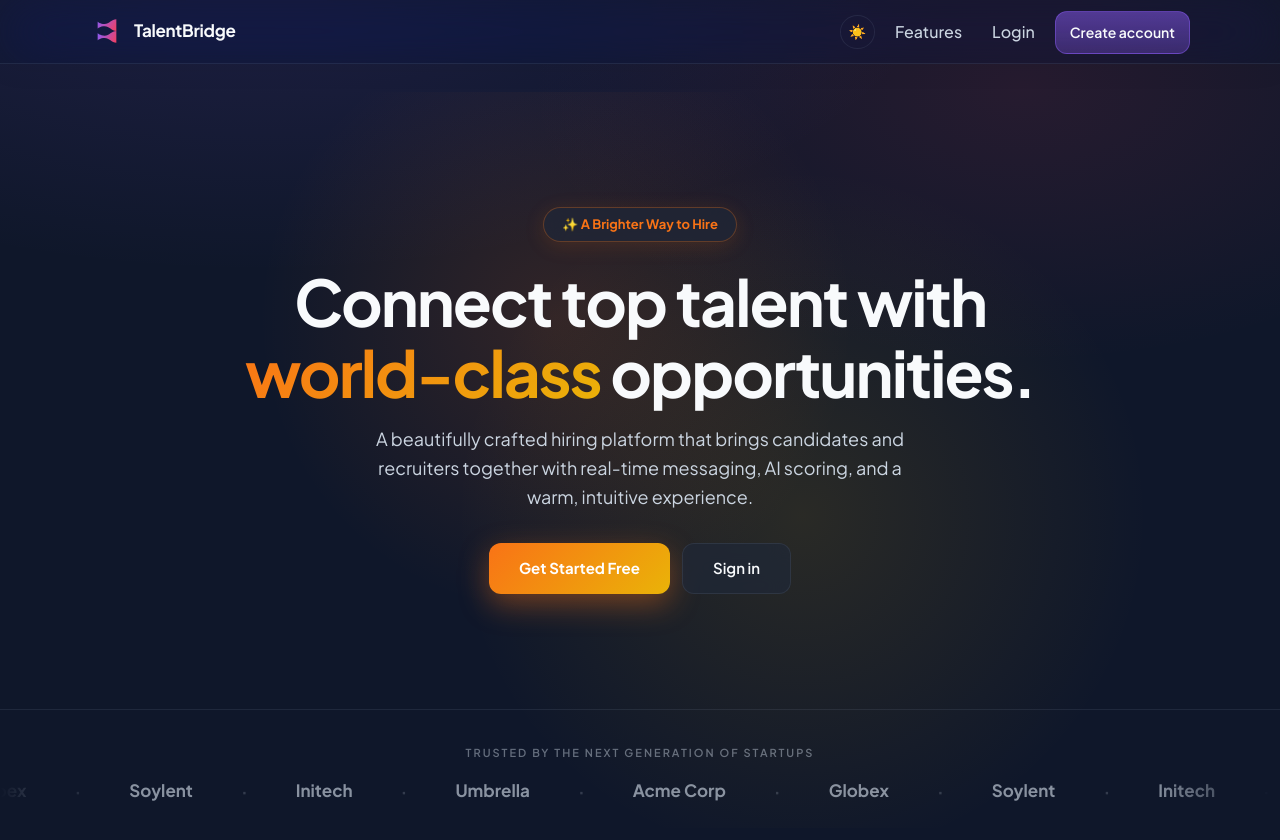
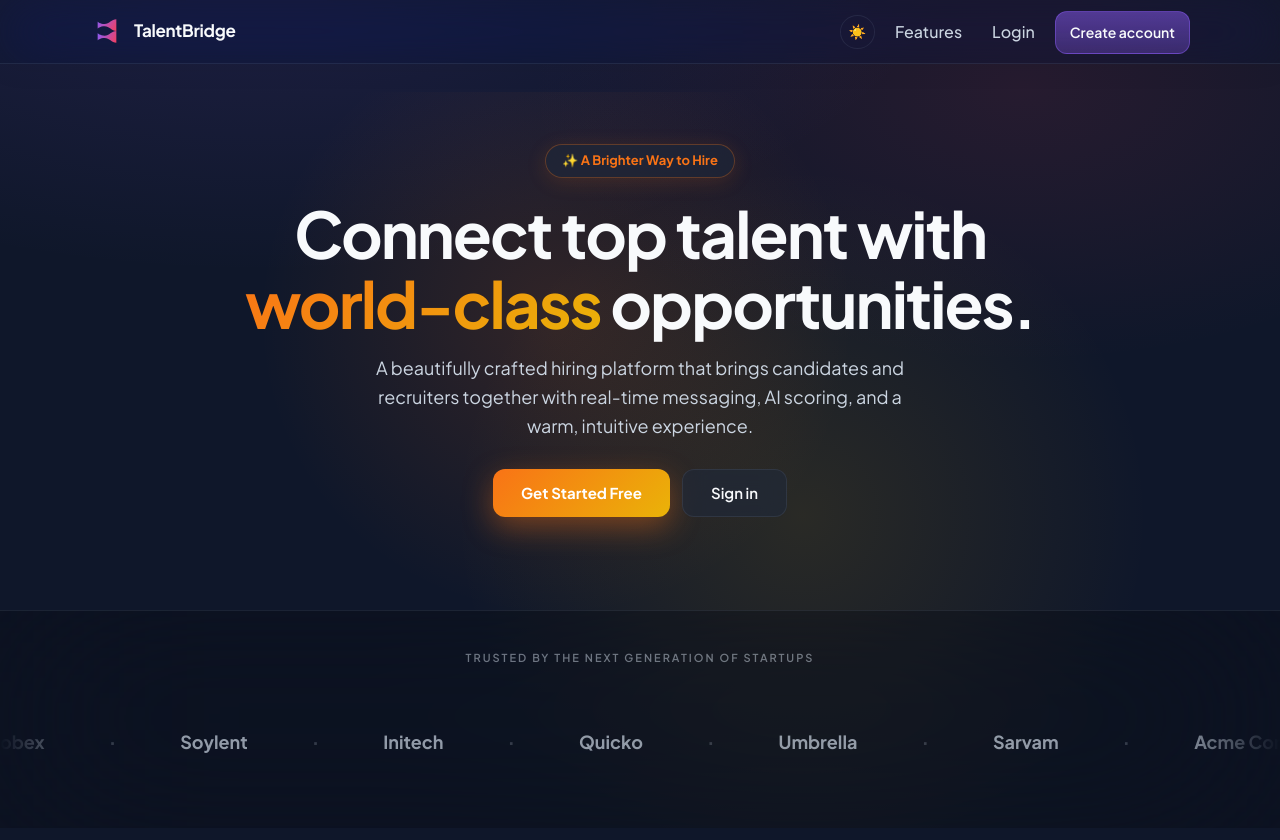
Before and after one commit to devanshibhatt23/TalentBridge, a React (Vite) app in the folder client/: page / in a window 1280 px wide. Shown: the top 840 px of the page. Built offline with nearby package versions, Linux system fonts and the light colour scheme.

Commit message:
[feat-homepage]: enhance landing page

```diff
--- a/client/src/pages/Landing.jsx
+++ b/client/src/pages/Landing.jsx
@@ -53,19 +53,20 @@ export function Landing() {
         position: 'relative',
         zIndex: 1,
         minHeight: 0,
+        marginTop: '-40px',
       }}>
         <div style={{
           display: 'inline-flex',
           alignItems: 'center',
           gap: '8px',
-          padding: '7px 18px',
+          padding: '6px 16px',
           background: 'var(--panel)',
           border: '1px solid rgba(249, 115, 22, 0.3)',
           borderRadius: '999px',
           color: '#f97316',
           fontSize: '13px',
           fontWeight: 700,
-          marginBottom: '24px',
+          marginBottom: '20px',
           boxShadow: '0 4px 20px rgba(249, 115, 22, 0.15)',
           backdropFilter: 'blur(12px)',
         }}>
@@ -75,7 +76,7 @@ export function Landing() {
         <h1 style={{
           fontSize: 'clamp(36px, 5vw, 64px)',
           maxWidth: '820px',
-          margin: '0 0 18px 0',
+          margin: '0 0 16px 0',
           lineHeight: 1.1,
           letterSpacing: '-0.03em',
           fontWeight: 700,
@@ -94,7 +95,7 @@ export function Landing() {
         <p style={{
           fontSize: 'clamp(15px, 1.6vw, 18px)',
           maxWidth: '560px',
-          margin: '0 0 32px 0',
+          margin: '0 0 28px 0',
           lineHeight: 1.6,
           color: 'var(--muted)',
         }}>
@@ -103,7 +104,7 @@ export function Landing() {
 
         <div style={{ display: 'flex', gap: '12px', flexWrap: 'wrap', justifyContent: 'center' }}>
           <Link to="/register" className="btn" style={{
-            padding: '13px 30px',
+            padding: '12px 28px',
             fontSize: '15px',
             borderRadius: '12px',
             background: 'linear-gradient(135deg, #f97316 0%, #eab308 100%)',
@@ -115,7 +116,7 @@ export function Landing() {
             Get Started Free
           </Link>
           <Link to="/login" className="btn" style={{
-            padding: '13px 30px',
+            padding: '12px 28px',
             fontSize: '15px',
             borderRadius: '12px',
             background: 'var(--panel)',
@@ -137,11 +138,13 @@ export function Landing() {
       `}</style>
       <section style={{
         borderTop: '1px solid var(--border)',
-        padding: '24px 0',
+        padding: '28px 0 32px',
         overflow: 'hidden',
         flexShrink: 0,
         position: 'relative',
         zIndex: 1,
+        background: 'rgba(0, 0, 0, 0.2)',
+        backdropFilter: 'blur(100px)',
       }}>
         <p style={{
           fontSize: '11px',
@@ -149,39 +152,41 @@ export function Landing() {
           textTransform: 'uppercase',
           letterSpacing: '2px',
           color: 'var(--muted)',
-          opacity: 0.45,
+          opacity: 0.5,
           textAlign: 'center',
-          marginBottom: '16px',
+          marginBottom: '60px',
         }}>
           Trusted by the next generation of startups
         </p>
         <div style={{
           overflow: 'hidden',
-          WebkitMaskImage: 'linear-gradient(to right, transparent 0%, black 10%, black 90%, transparent 100%)',
-          maskImage: 'linear-gradient(to right, transparent 0%, black 10%, black 90%, transparent 100%)',
+          WebkitMaskImage: 'linear-gradient(to right, transparent 0%, black 8%, black 92%, transparent 100%)',
+          maskImage: 'linear-gradient(to right, transparent 0%, black 8%, black 92%, transparent 100%)',
         }}>
           <div style={{
+            marginBottom: '40px',
             display: 'flex',
-            gap: '48px',
+            gap: '64px',
             width: 'max-content',
-            animation: 'marquee 20s linear infinite',
+            animation: 'marquee 25s linear infinite',
             alignItems: 'center',
+            paddingLeft: '64px',
           }}>
             {[...Array(2)].flatMap((_, i) =>
-              ['Acme Corp', 'Globex', 'Soylent', 'Initech', 'Umbrella'].map(company => (
+              ['Acme Corp', 'Globex', 'Soylent', 'Initech', 'Quicko', 'Umbrella', 'Sarvam'].map(company => (
                 <span key={`${i}-${company}`} style={{
-                  fontSize: '17px',
+                  fontSize: '18px',
                   fontWeight: 700,
                   color: 'var(--muted)',
-                  opacity: 0.65,
+                  opacity: 0.7,
                   whiteSpace: 'nowrap',
                   fontFamily: 'inherit',
                   display: 'flex',
                   alignItems: 'center',
-                  gap: '48px',
+                  gap: '64px',
                 }}>
                   {company}
-                  <span style={{ opacity: 0.3, fontSize: '18px' }}>·</span>
+                  <span style={{ opacity: 0.3, fontSize: '20px' }}>·</span>
                 </span>
               ))
             )}
```
